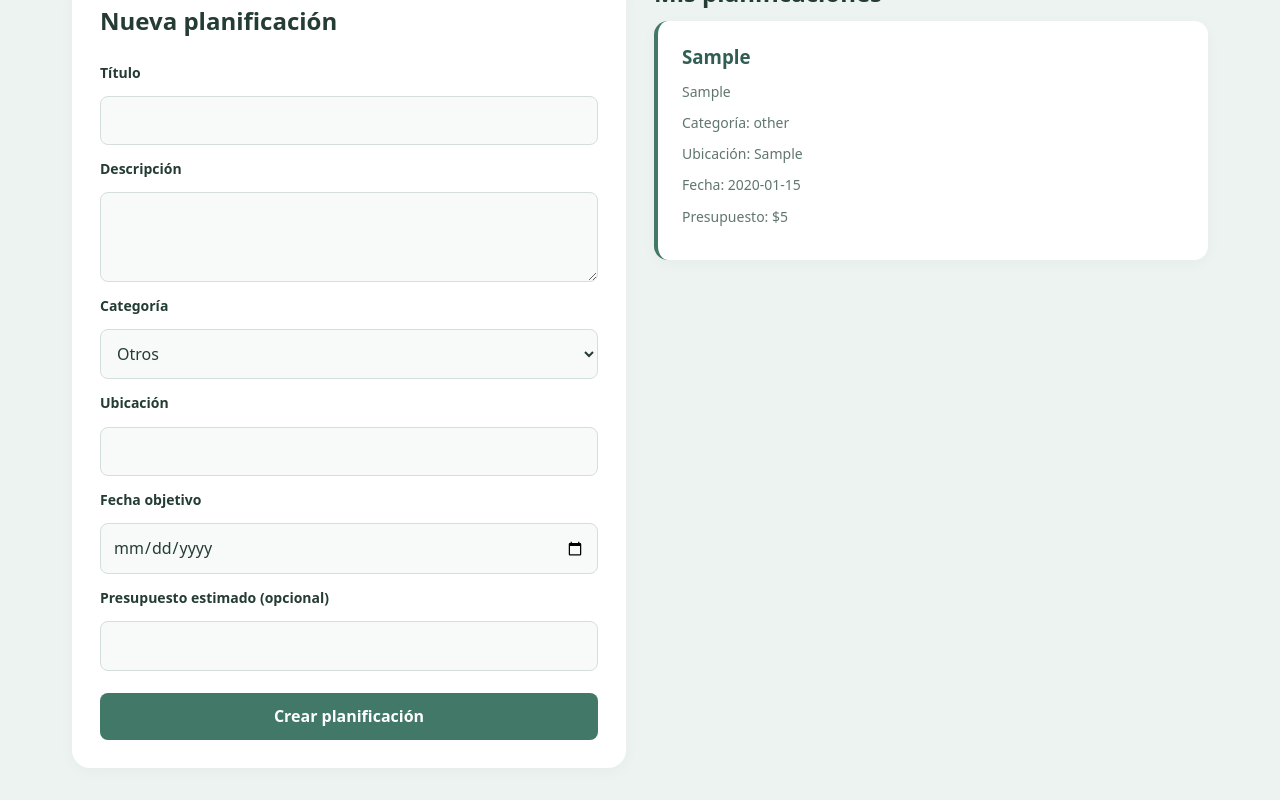
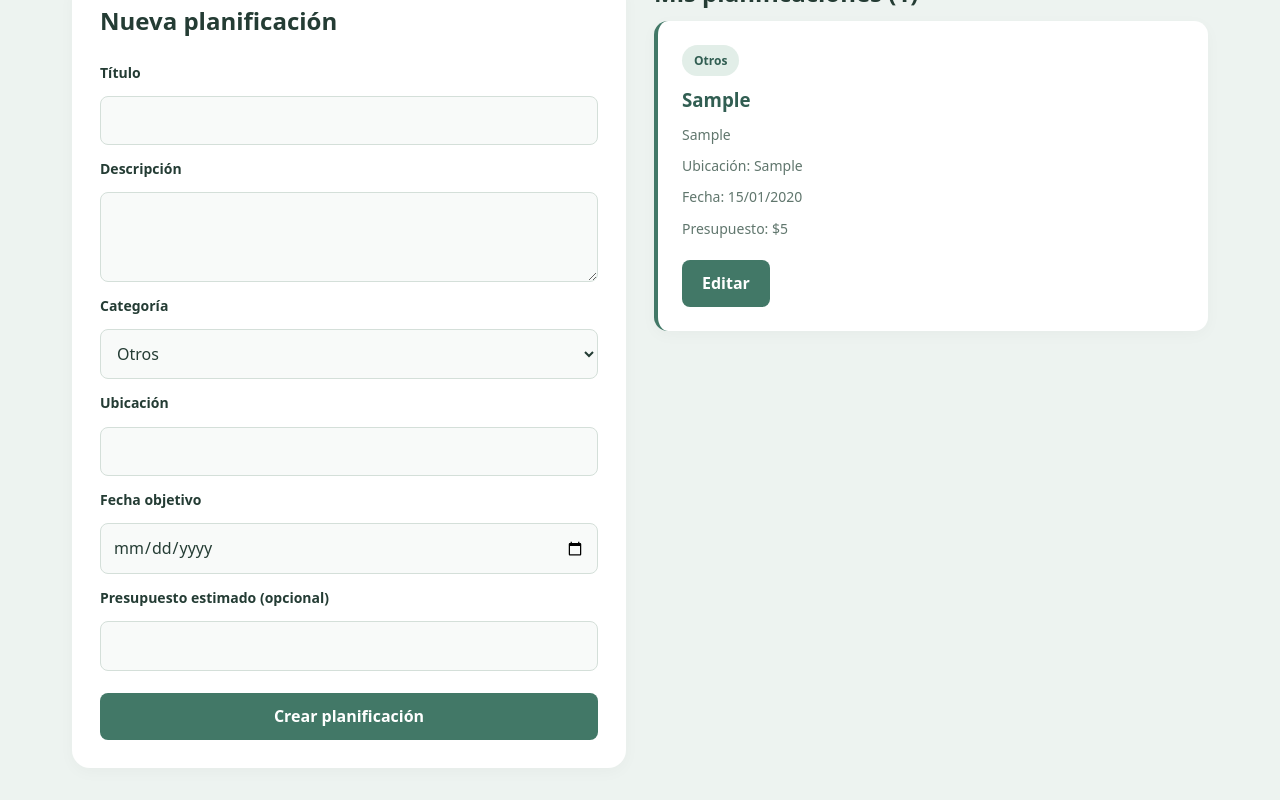
Before and after one commit to priarrimada4/ProyectoIntegradorGrupo18, a React (Vite) app in the folder frontend/: page / in a window 1280 px wide. Both pictures are taken after typing "Sample", "Sample", "Sample", "2020-01-15", "5" into the empty fields and a click on the button "Crear planificación". Shown: the part 168-968 px from the top of the page. Built offline with nearby package versions, Linux system fonts and the light colour scheme.

Commit message:
refactor: separo el listado de planificaciones y mejoro su visualizacion

```diff
--- a/frontend/src/App.css
+++ b/frontend/src/App.css
@@ -110,3 +110,30 @@ article p {
     padding: 20px;
   }
 }
+article button {
+  margin-top: 12px;
+}
+
+.cancel-button {
+  width: 100%;
+  margin-top: 12px;
+  background: transparent;
+  color: var(--accent);
+  border: 1px solid var(--accent);
+}
+
+.cancel-button:hover {
+  background: var(--accent);
+  color: white;
+}
+
+.category-label {
+  display: inline-block;
+  background: #e2eee8;
+  color: var(--accent-hover);
+  padding: 4px 12px;
+  border-radius: 20px;
+  font-size: 12px;
+  font-weight: 600;
+  margin-bottom: 12px;
+}
--- a/frontend/src/App.tsx
+++ b/frontend/src/App.tsx
@@ -1,13 +1,25 @@
 import { useState } from "react";
 import PlanningForm from "./components/PlanningForm";
+import PlanningList from "./components/PlanningList";
 import type { Planning } from "./types/planning";
 import "./App.css";
 
 function App() {
   const [plannings, setPlannings] = useState<Planning[]>([]);
+  const [editingIndex, setEditingIndex] = useState<number | null>(null);
 
   function handleSave(planning: Planning) {
-    setPlannings((previous) => [...previous, planning]);
+    if (editingIndex !== null) {
+      setPlannings((previous) =>
+        previous.map((item, index) =>
+          index === editingIndex ? planning : item
+        )
+      );
+
+      setEditingIndex(null);
+    } else {
+      setPlannings((previous) => [...previous, planning]);
+    }
   }
 
   return (
@@ -17,30 +29,32 @@ function App() {
         <p>Tranqui, yo te aviso.</p>
       </header>
 
-      <PlanningForm onSave={handleSave} />
+      <div>
+        <PlanningForm
+          key={editingIndex ?? "new"}
+          onSave={handleSave}
+          initialPlanning={
+            editingIndex !== null
+              ? plannings[editingIndex]
+              : undefined
+          }
+        />
 
-      <section>
-        <h2>Mis planificaciones</h2>
+        {editingIndex !== null && (
+          <button
+            type="button"
+            className="cancel-button"
+            onClick={() => setEditingIndex(null)}
+          >
+            Cancelar edición
+          </button>
+        )}
+      </div>
 
-        {plannings.length === 0 ? (
-          <p>Todavía no tenés planificaciones.</p>
-        ) : (
-          plannings.map((planning, index) => (
-            <article key={index}>
-              <h3>{planning.title}</h3>
-              <p>{planning.description}</p>
-              <p>Categoría: {planning.category}</p>
-              <p>Ubicación: {planning.location}</p>
-              <p>Fecha: {planning.targetDate}</p>
-              <p>
-                Presupuesto: {planning.estimatedBudget !== undefined
-                  ? `$${planning.estimatedBudget.toLocaleString("es-AR")}`
-                  : "Sin definir"}
-              </p>
-            </article>
-          ))
-        )}
-      </section>
+      <PlanningList
+        plannings={plannings}
+        onEdit={setEditingIndex}
+      />
     </main>
   );
 }
--- /dev/null
+++ b/frontend/src/components/PlanningList.tsx
@@ -0,0 +1,56 @@
+import type { Planning, PlanningCategory } from "../types/planning";
+
+interface PlanningListProps {
+  plannings: Planning[];
+  onEdit: (index: number) => void;
+}
+
+const categoryLabels: Record<PlanningCategory, string> = {
+  home: "Hogar",
+  travel: "Viajes",
+  study: "Estudios",
+  personal: "Personal",
+  family: "Familia",
+  other: "Otros"
+};
+
+function PlanningList({ plannings, onEdit }: PlanningListProps) {
+  return (
+    <section>
+      <h2>Mis planificaciones ({plannings.length})</h2>
+
+      {plannings.length === 0 ? (
+        <p>Todavía no tenés planificaciones.</p>
+      ) : (
+        plannings.map((planning, index) => (
+          <article key={index}>
+            <span className="category-label">
+              {categoryLabels[planning.category]}
+            </span>
+
+            <h3>{planning.title}</h3>
+            <p>{planning.description}</p>
+            <p>Ubicación: {planning.location}</p>
+            <p>
+              Fecha: {planning.targetDate.split("-").reverse().join("/")}
+            </p>
+            <p>
+              Presupuesto: {planning.estimatedBudget !== undefined
+                ? `$${planning.estimatedBudget.toLocaleString("es-AR")}`
+                : "Sin definir"}
+            </p>
+
+            <button
+              type="button"
+              onClick={() => onEdit(index)}
+            >
+              Editar
+            </button>
+          </article>
+        ))
+      )}
+    </section>
+  );
+}
+
+export default PlanningList;
```
